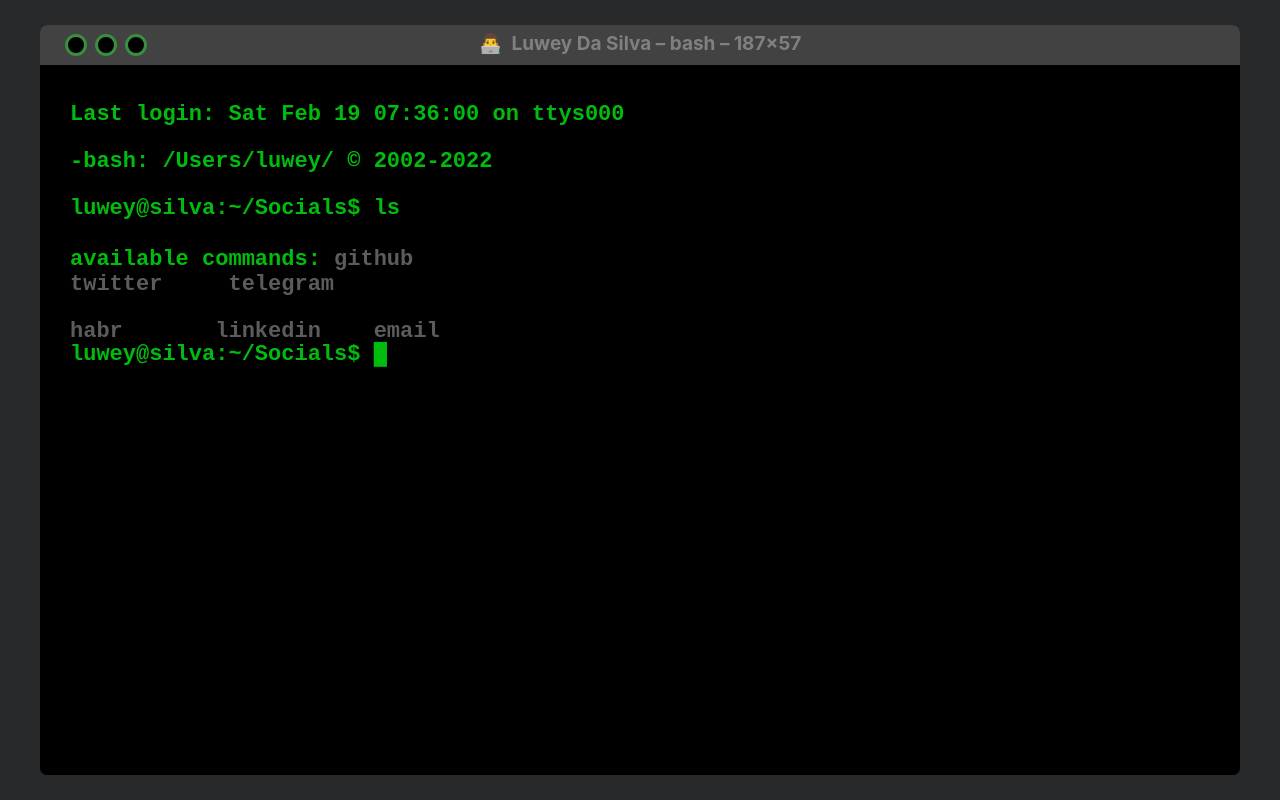
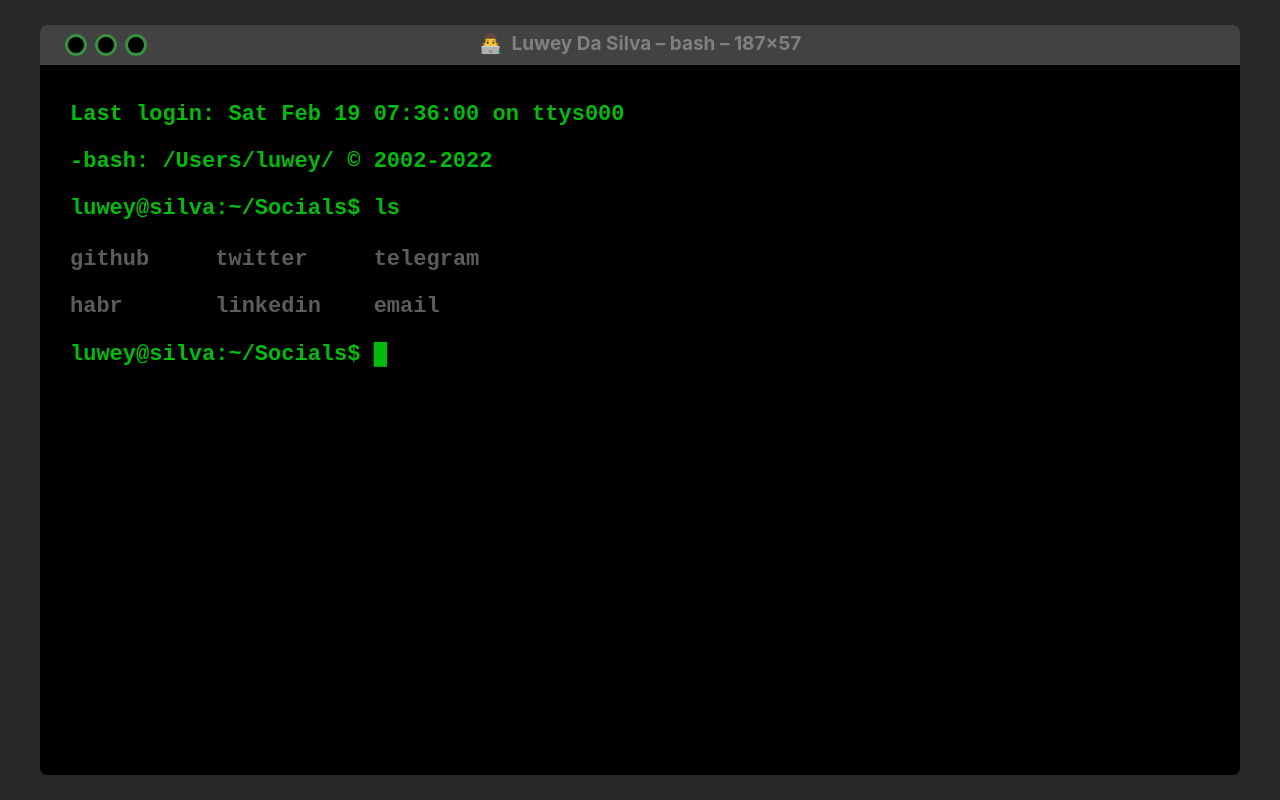
Before and after one commit to Luwey-Silva/luwey-silva-terminal-portfolio, a plain HTML site: page index.html in a window 1280 px wide. Drawn offline with Linux system fonts and the light colour scheme.

Commit message:
Update index.html

```diff
--- a/index.html
+++ b/index.html
@@ -39,9 +39,9 @@
             </div>
 
             <div id="data__container_body-links">
-                <p>
+                <p available commands: >
 
-                    available commands:
+
 
                     <a href="https://github.com/Luwey-Silva" target="_blank">
                         github
```
